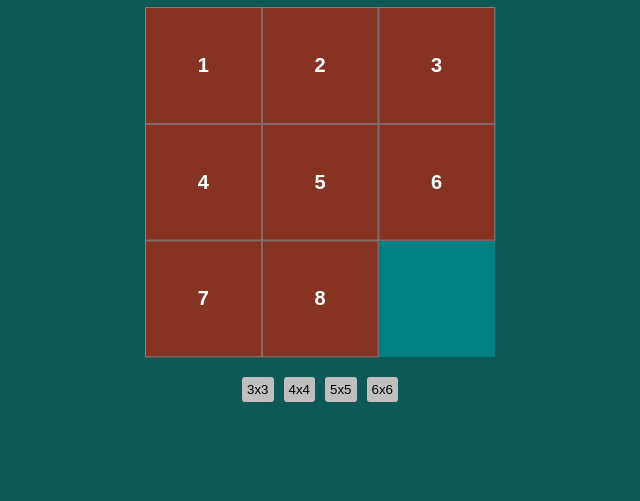
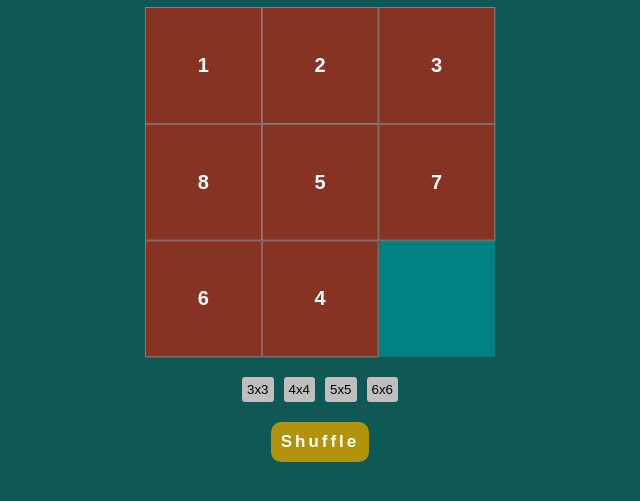
Before and after one commit to VasiliyKajem9/GemPuzzle, a website built with webpack: page src/index.html in a window 1280 px wide. Shown: the part 51-552 px from the top of the page, without its empty margins (320-960 px from the left). Built offline with nearby package versions, Linux system fonts and the light colour scheme.

Commit message:
feat: shuffle btn

```diff
--- a/src/js/main.ts
+++ b/src/js/main.ts
@@ -3,14 +3,16 @@ import '../index.html';
 import appView, { puzzleFramesPosition } from './view/view';
 import changeSize, { generateSize, initialArr, puzzleSize } from './view/sizePicker';
 import createMatrix from './view/matrixCreator';
+import gameControls from './view/gameControls';
 
 const initialGameWidth = 350;
-const initialGameSize = 3;
 
 generateSize()
 
 appView();
 
-puzzleFramesPosition(createMatrix(initialArr, puzzleSize), initialGameWidth, initialGameSize);
+gameControls();
+
+puzzleFramesPosition(createMatrix(initialArr, puzzleSize), initialGameWidth, puzzleSize);
 
 changeSize();
--- /dev/null
+++ b/src/js/view/gameControls.ts
@@ -0,0 +1,34 @@
+import createMatrix from './matrixCreator';
+import { generateSize, initialArr, puzzleSize } from './sizePicker';
+import { puzzleFramesPosition } from './view';
+
+function gameControls() {
+  const controlsList = document.createElement('div');
+  const controls = [
+    {
+      name: 'Shuffle',
+      id: 'Shuffle'
+    },
+  ];
+
+  controlsList.className = 'controlsList app__controlsList';
+  document.body.append(controlsList);
+
+  controls.forEach(control => {
+    const controlBtn = document.createElement('button');
+    controlBtn.className = 'controlsList__controlBtn';
+    controlBtn.innerHTML = control.name;
+    controlBtn.id = control.id;
+    controlsList.append(controlBtn);
+  })
+
+  const shuffle = document.querySelector('#Shuffle');
+  shuffle?.addEventListener('click', () => {
+    generateSize(puzzleSize);
+    puzzleFramesPosition(createMatrix(initialArr, puzzleSize), 350, puzzleSize);
+  })
+}
+
+
+
+export default gameControls;
--- a/src/js/view/sizePicker.ts
+++ b/src/js/view/sizePicker.ts
@@ -10,6 +10,15 @@ export function generateSize(val = 3) {
   for (let i = 1; i < val * val; i++) {
     initialArr.push(i)
   }
+
+  function shuffle(array: number[]) {
+    for (let i = array.length - 1; i > 0; i--) {
+      const j = Math.floor(Math.random() * (i + 1));
+      [array[i], array[j]] = [array[j], array[i]];
+    }
+  }
+
+  shuffle(initialArr);
 }
 
 function changeSize() {
@@ -18,14 +27,14 @@ function changeSize() {
 
   sizeButtons.forEach(button => {
     button.addEventListener('click', () => {
-      generateSize(Number(button.dataset.size));
       gameField.innerHTML = '';
       puzzleSize = Number(button.dataset.size);
+      generateSize(puzzleSize);
       puzzleFrames(initialArr, gameField);
 
       createMatrix(initialArr, puzzleSize);
 
-      puzzleFramesPosition(createMatrix(initialArr, puzzleSize), gameField.offsetWidth, Number(button.dataset.size));
+      puzzleFramesPosition(createMatrix(initialArr, puzzleSize), gameField.offsetWidth, puzzleSize);
     })
   })
 }
--- a/src/scss/main.scss
+++ b/src/scss/main.scss
@@ -14,6 +14,11 @@
   }
 
   .app__sizePicker{
+    margin: 20px auto;
+  }
+
+  .app__controlsList{
+    max-width: fit-content;
     margin: 20px auto;
   }
 }
@@ -33,6 +38,7 @@
     font-weight: bold;
     border: 1px solid gray;
     background-color: rgb(134, 51, 36);
+    transition: .5s ease-in-out all;
     &:hover{
       cursor: pointer;
       background-color: rgb(252, 54, 19);
@@ -60,3 +66,21 @@
     }
   }
 }
+
+.controlsList{
+  .controlsList__controlBtn{
+    padding: 10px;
+    border: none;
+    border-radius: 10px;
+    background-color: #b1930c;
+    font-size: 17px;
+    font-weight: bold;
+    color: #ffffff;
+    letter-spacing: 3px;
+    transition: .3s ease-in-out all;
+    &:hover{
+      cursor: pointer;
+      background-color: chocolate;
+    }
+  }
+}
```
